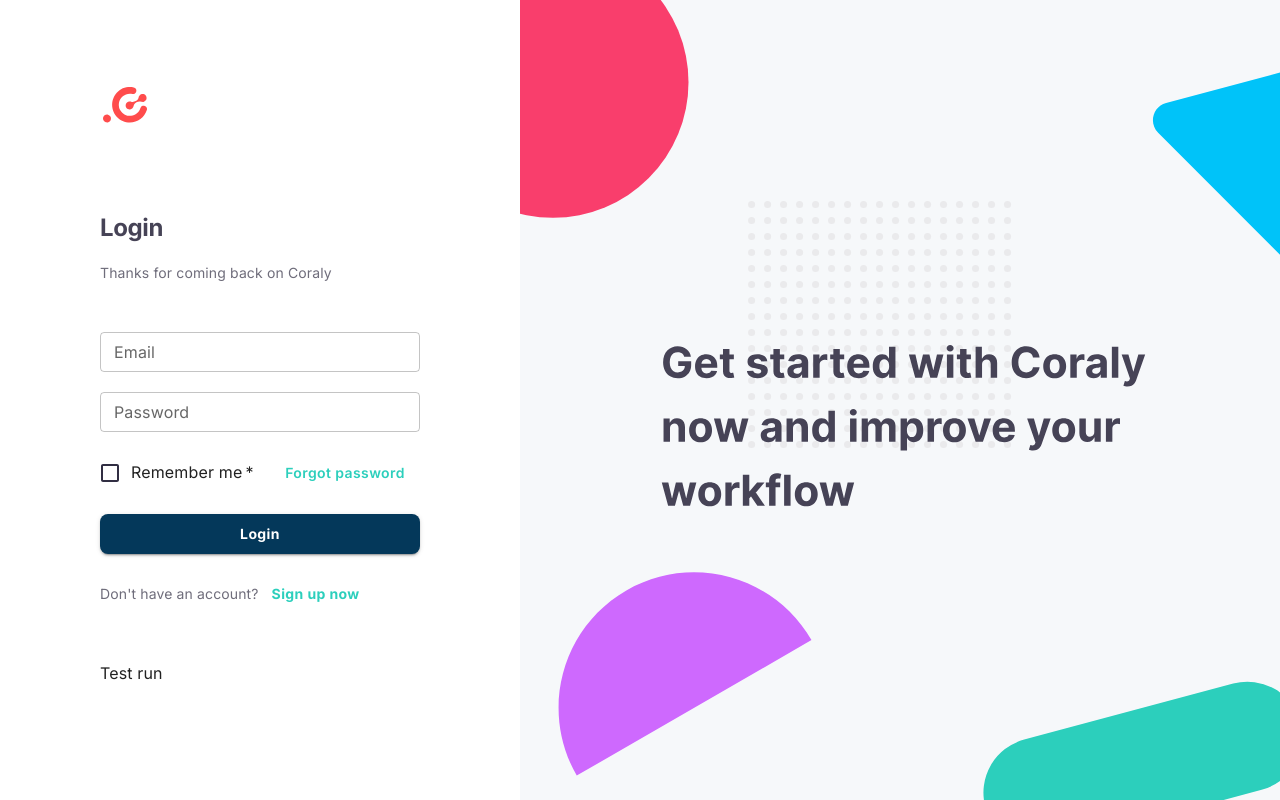
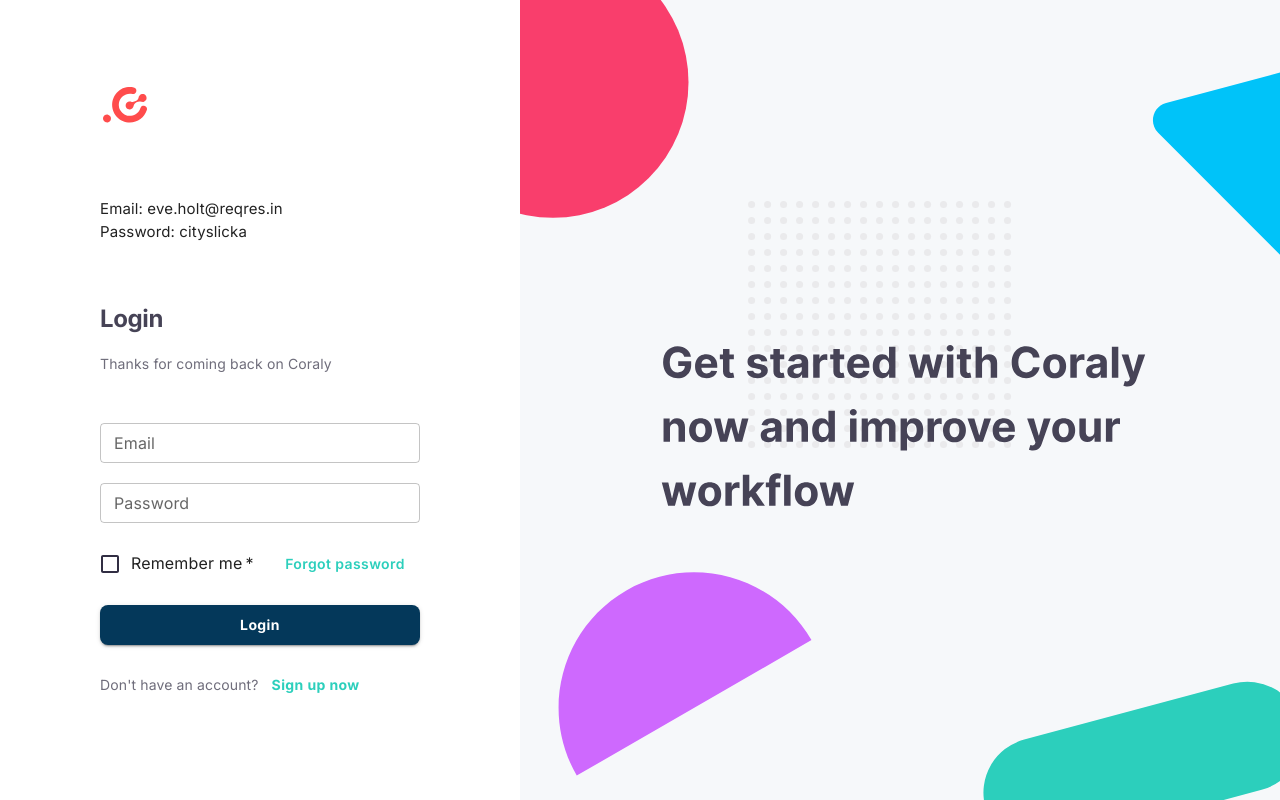
Before and after one commit to olaishola05/Coral, a React (Create React App) app: page / in a window 1280 px wide. Built offline with nearby package versions, Linux system fonts and the light colour scheme.

Commit message:
chore(app): Add login details
Add login details on login page

```diff
--- a/src/Components/UI/LoginForm.tsx
+++ b/src/Components/UI/LoginForm.tsx
@@ -39,6 +39,10 @@
 
   return (
     <Box sx={{ width: '320px', display: 'flex', flexDirection: 'column', alignItems: 'flex-start', gap: '50px' }}>
+      <Box sx={{display: 'flex', flexDirection: 'column', gap: '5px'}}>
+        <Typography variant="body1" component="span" sx={{ color: theme.palette.text.primary, fontSize: '15px' }}>Email: eve.holt@reqres.in</Typography>
+        <Typography variant="body1" component="span" sx={{ color: theme.palette.text.primary, fontSize: '15px' }}>Password: cityslicka</Typography>
+      </Box>
       <HeaderText
         header="Login"
         text="Thanks for coming back on Coraly"
@@ -124,7 +128,6 @@
           >Sign up now</CustomButton>
         </Typography>
       </Box>
-      <>Test run</>
     </Box>
   );
 };
```
